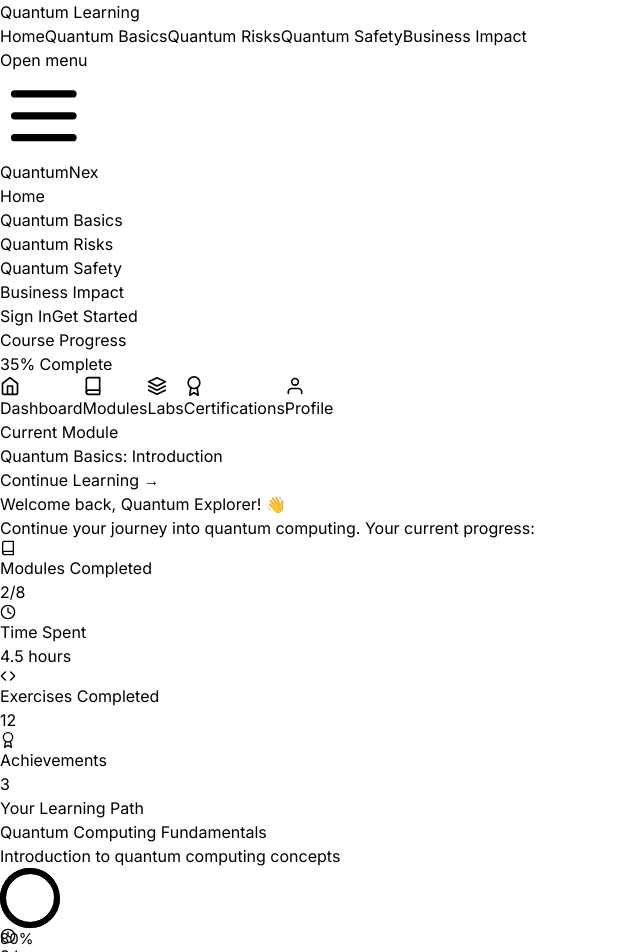
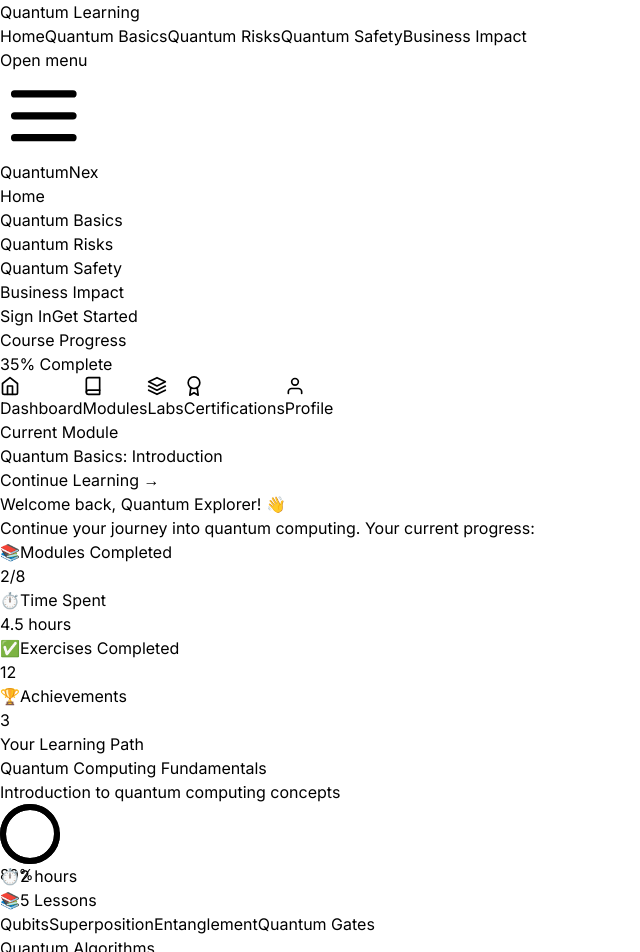
Before and after one commit to Blackpenguin46/quantummodule, a Next.js app: page / in a window 1280 px wide. Shown: the top 952 px of the page, without its empty margins (0-640 px from the left). Built offline with nearby package versions, Linux system fonts and the light colour scheme.

Commit message:
error correction

```diff
--- a/app/page.tsx
+++ b/app/page.tsx
@@ -4,45 +4,9 @@ import { motion, useScroll, useTransform } from 'framer-motion'
 import { useState } from 'react'
 import Link from 'next/link'
 import MainLayout from './components/layout/MainLayout'
-import { FiClock, FiAward, FiBook, FiCode } from 'react-icons/fi'
 import { ProgressCircle } from './components/ui/ProgressCircle'
 
-// Dynamic background component with floating particles
-const ParticleBackground = () => {
-  return (
-    <div className="absolute inset-0 overflow-hidden">
-      {[...Array(30)].map((_, i) => (
-        <motion.div
-          key={i}
-          className="absolute w-1 h-1 bg-blue-500/30 rounded-full"
-          initial={{
-            x: Math.random() * 100 + '%',
-            y: Math.random() * 100 + '%',
-            scale: Math.random() * 0.5 + 0.5,
-          }}
-          animate={{
-            x: [
-              Math.random() * 100 + '%',
-              Math.random() * 100 + '%',
-              Math.random() * 100 + '%'
-            ],
-            y: [
-              Math.random() * 100 + '%',
-              Math.random() * 100 + '%',
-              Math.random() * 100 + '%'
-            ]
-          }}
-          transition={{
-            duration: Math.random() * 20 + 20,
-            repeat: Infinity,
-            ease: "linear"
-          }}
-        />
-      ))}
-    </div>
-  )
-}
-
+// Using basic emoji icons instead of react-icons for now
 const modules = [
   {
     id: 'quantum-basics',
@@ -53,6 +17,7 @@ const modules = [
     progress: 80,
     status: 'In Progress',
     image: '/quantum-basics.jpg',
+    icon: '⚛️',
     topics: ['Qubits', 'Superposition', 'Entanglement', 'Quantum Gates'],
   },
   {
@@ -64,6 +29,7 @@ const modules = [
     progress: 30,
     status: 'Started',
     image: '/quantum-algorithms.jpg',
+    icon: '🔄',
     topics: ["Grover Algorithm", "Shor Algorithm", "Quantum Fourier Transform"],
   },
   {
@@ -75,6 +41,7 @@ const modules = [
     progress: 0,
     status: 'Not Started',
     image: '/quantum-applications.jpg',
+    icon: '💻',
     topics: ['Cryptography', 'Optimization', 'Machine Learning'],
   }
 ]
@@ -101,10 +68,10 @@ export default function Home() {
             </p>
             <div className="grid grid-cols-1 md:grid-cols-4 gap-4">
               {[
-                { label: 'Modules Completed', value: '2/8', icon: <FiBook /> },
-                { label: 'Time Spent', value: '4.5 hours', icon: <FiClock /> },
-                { label: 'Exercises Completed', value: '12', icon: <FiCode /> },
-                { label: 'Achievements', value: '3', icon: <FiAward /> },
+                { label: 'Modules Completed', value: '2/8', icon: '📚' },
+                { label: 'Time Spent', value: '4.5 hours', icon: '⏱️' },
+                { label: 'Exercises Completed', value: '12', icon: '✅' },
+                { label: 'Achievements', value: '3', icon: '🏆' },
               ].map((stat, index) => (
                 <motion.div
                   key={stat.label}
@@ -114,7 +81,7 @@ export default function Home() {
                   className="bg-white/5 rounded-xl p-4"
                 >
                   <div className="flex items-center gap-3 text-gray-400 mb-2">
-                    {stat.icon}
+                    <span className="text-xl">{stat.icon}</span>
                     <span className="text-sm">{stat.label}</span>
                   </div>
                   <div className="text-2xl font-bold text-white">{stat.value}</div>
@@ -152,11 +119,11 @@ export default function Home() {
 
                   <div className="grid grid-cols-2 gap-4 mb-4">
                     <div className="flex items-center gap-2 text-sm text-gray-400">
-                      <FiClock />
+                      <span>⏱️</span>
                       <span>{module.duration}</span>
                     </div>
                     <div className="flex items-center gap-2 text-sm text-gray-400">
-                      <FiBook />
+                      <span>📚</span>
                       <span>{module.lessons} Lessons</span>
                     </div>
                   </div>
```
Also changed, not shown: package.json (+9 -8 lines), 1 other file (tests, documents, lock files or other folders).
